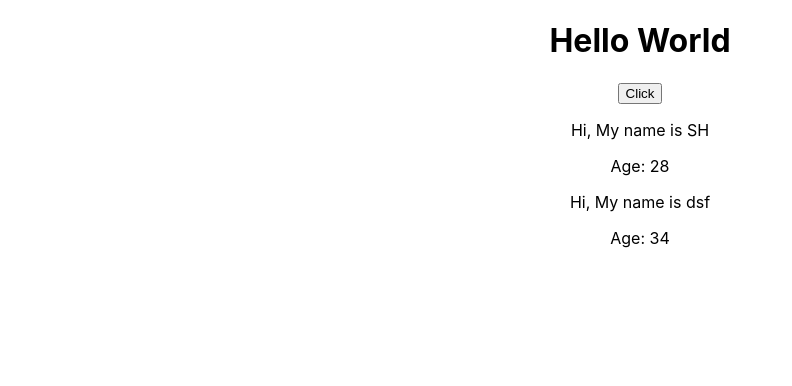
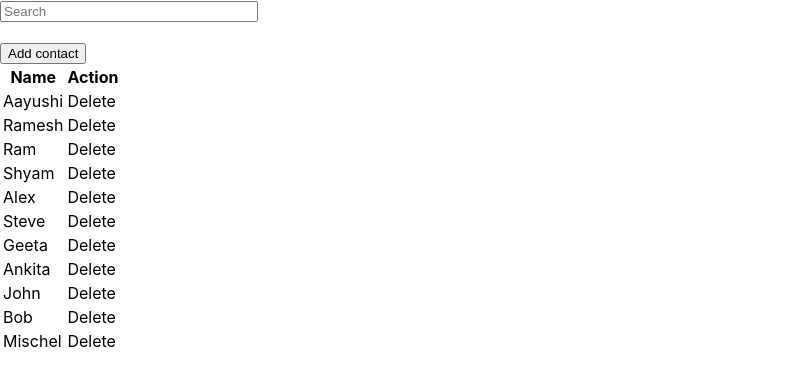
Before and after one commit to rohit12126/chapter247, a React (Create React App) app: page / in a window 1280 px wide. Shown: the top 386 px of the page, without its empty margins (0-792 px from the left). Built offline with nearby package versions, Linux system fonts and the light colour scheme.

Commit message:
Assignment done

```diff
--- a/src/Assignment/Assignment.js
+++ b/src/Assignment/Assignment.js
@@ -10,10 +10,18 @@ class Assignment extends Component{
         }
     }
     handelChange = (event) => {
-        this.setState({[event.target.name]:event.target.value})
+        let name = event.target.value;
+        console.log(name);
+        this.setState({name})
     }
-    handelDelete = () => {
-
+    handelDelete = (index) => {
+        console.log(index);
+        console.log("index");
+        let name = this.state.name;
+        name = name.split('');
+        name.splice(index, 1);
+        name = name.join('');
+        this.setState({name});
     }
     render(){
         return(
@@ -30,7 +38,7 @@ class Assignment extends Component{
                             nameLength = {this.state.name.length}
                         />
                         <CharComponent
-                            name = {this.state.name}
+                            name = {this.state.name.split('')}
                             handelDelete = {this.handelDelete}
                         />
                     </div>
--- a/src/Assignment/CharComponent.js
+++ b/src/Assignment/CharComponent.js
@@ -2,7 +2,9 @@ import React from 'react';
 import CharComponentCss from './CharComponent.module.css'
 
 const CharComponent = (props) => {
-    return <p className={CharComponentCss.text}>{props.name}</p>
+    return props.name.map((element, index) => {
+        return <p className={CharComponentCss.text} key = {index} onClick = {(e) => props.handelDelete(index)}>{element}</p>
+    })
 }
 
 export default CharComponent
--- a/src/Assignment/CharComponent.module.css
+++ b/src/Assignment/CharComponent.module.css
@@ -2,4 +2,5 @@
     display: inline;
     padding: 16px;
     border: 1px solid black;
+    cursor: pointer;
 }
--- /dev/null
+++ b/src/Component/AddEmployee/index.js
@@ -0,0 +1,23 @@
+import React from 'react';
+
+const AddEmployee = (props) => {
+    return <div>
+        <form onSubmit={(e) => props.handelSubmit}>
+            <div className="form-group">
+                <label>Name</label>
+                <input type="text" className="form-control" placeholder="Enter name" value={props.name} onChange={(e) => props.handleInputs} name="name" />
+            </div>
+            <div className="form-group">
+                <label>Designation</label>
+                <input type="text" className="form-control" placeholder="Enter designation" value={props.designation} onChange={props.handleInputs} name="designation" />
+            </div>
+            <div className="form-group">
+                <label>Age</label>
+                <input type="text" className="form-control" placeholder="Enter age" value={props.age} onChange={props.handleInputs} name="age" />
+            </div>
+            <button type="submit" className="btn btn-primary">Submit</button>
+        </form>
+    </div>
+}
+
+export default AddEmployee;
--- /dev/null
+++ b/src/Component/Dashboard/index.js
@@ -0,0 +1,28 @@
+import React,{Component} from 'react';
+
+class Dashboard extends Component{
+    render(){
+        const data = this.props.employee.map((element, index) => {
+            return <tr key = {index}>
+                   <td onClick = {(e) => this.props.handleClick(element)}>{element.name}</td>
+                   <td onClick = {(e) => this.props.handleDelete(index)}>Delete</td>
+                </tr>
+        })
+        return(
+            <div>
+                <button type="button" className="btn btn-primary" onClick={(e) => this.props.handleAdd(e)}>Add contact</button>
+                <table>
+                    <tr>
+                        <th>Name</th>
+                        <th>Action</th>
+                    </tr>
+                    <tbody>
+                        {data}
+                    </tbody>
+                </table>
+            </div>
+        )
+    }
+}
+
+export default Dashboard;
--- /dev/null
+++ b/src/Component/EmployeeDetail/index.js
@@ -0,0 +1,16 @@
+import React from 'react';
+
+const EmployeeDetail = (props) => {
+  return (
+    <div>
+      <br/>
+      <p onClick={props.handleBack}>Back</p>
+      <h2>Employee details</h2>
+      <p>Name: {props.employee.name}</p>
+      <p>Designation: {props.employee.designation}</p>
+      <p>Age: {props.employee.age}</p>
+    </div>
+  );
+}
+
+export default EmployeeDetail;
--- /dev/null
+++ b/src/Container/EmployeeList/index.js
@@ -0,0 +1,161 @@
+import React,{Component} from 'react';
+import Dashboard from './../../Component/Dashboard';
+import EmployeeDetail from './../../Component/EmployeeDetail';
+import AddEmployee from './../../Component/AddEmployee';
+
+class EmployeeList extends Component{
+    constructor(props   ){
+        super(props);
+        this.state = {
+            employee : [
+                {
+                    name: 'Aayushi',
+                    designation: 'Developer',
+                    age: 15
+                },{
+                    name: 'Ramesh',
+                    designation: 'Developer',
+                    age: 15
+                },{
+                    name: 'Ram',
+                    designation: 'Developer',
+                    age: 15
+                },{
+                    name: 'Shyam',
+                    designation: 'Developer',
+                    age: 15
+                },{
+                    name: 'Alex',
+                    designation: 'Developer',
+                    age: 15
+                },{
+                    name: 'Steve',
+                    designation: 'Developer',
+                    age: 15
+                },{
+                    name: 'Geeta',
+                    designation: 'Developer',
+                    age: 15
+                },{
+                    name: 'Ankita',
+                    designation: 'Developer',
+                    age: 15
+                },{
+                    name: 'John',
+                    designation: 'Developer',
+                    age: 15
+                },{
+                    name: 'Bob',
+                    designation: 'Developer',
+                    age: 15
+                },{
+                    name: 'Mischel',
+                    designation: 'Developer',
+                    age: 15
+                },
+            ],
+            name: '',
+            designation: '',
+            age: '',
+            showDetails:false,
+            employeeData:'',
+            showList:true,
+            addContactForm:false,
+            search:''
+        }
+    }
+    handleDelete = (index) => {
+        let employeeList = [...this.state.employee];
+        employeeList.splice(index, 1);
+        this.setState({ employee: employeeList });
+    }
+    handleClick(element){
+        this.setState({
+            showDetails:true,
+            employeeData:element,
+            showList:false
+        })
+    }
+    handleBack = () => {
+        this.setState({
+            showDetails:false,
+            employeeData:'',
+            showList:true,
+            addContactForm:false
+        })
+    }
+    handleAdd = () => {
+        this.setState({
+          addContactForm: true,
+          showDetails:false,
+          showList:false
+        });
+    }
+    handleInputs = (e) => {
+        this.setState({
+             [e.target.name]: e.target.value,
+        });
+    }
+    handleSearch = (e) => {
+        let result = [...this.state.employee];
+        result = result.filter(function (item) {
+          return (item.name.toLowerCase().search(e.target.value.toLowerCase()) !== -1);
+        });
+        this.setState({
+          [e.target.name]: e.target.value,
+          employee: result
+        });
+    }
+    handelSubmit = (e) => {
+        e.preventDefault();
+        console.log('handleAdd')
+        const {name, designation, age } = this.state
+        let newList = [...this.state.contactList];
+        newList.push({
+            name,
+            designation,
+            age
+        });
+        this.setState({
+            employee: newList,
+            addContactForm: false,
+            showList:true,
+            name: '',
+            designation: '',
+            age: '',
+            search: '',
+        });
+    }
+    render(){
+        return(
+            <div>
+                <input type="text" placeholder="Search" name="search" className="form-control" style={{width: '250px', margin: '0 auto', marginBottom: '20px'}} aria-describedby="search" value={this.state.search} onChange={this.handleSearch} />
+                {
+                    this.state.showList ?
+                        <Dashboard
+                            employee={this.state.employee}
+                            handleClick={this.handleClick.bind(this)}
+                            handleDelete={this.handleDelete.bind(this)}
+                            handleAdd={this.handleAdd}
+                        />
+                    : ('')
+                }
+                {
+                    this.state.showDetails ?
+                        <EmployeeDetail employee={this.state.employeeData} handleBack={this.handleBack}/>
+                    : ''
+                }
+                {
+                    this.state.addContactForm ?
+                        <AddEmployee
+                            handleInputs = {this.handleInputs}
+                            handelSubmit = {this.handelSubmit}
+                        />
+                    : ''
+                }
+            </div>
+        )
+    }
+}
+
+export default EmployeeList;
--- a/src/index.js
+++ b/src/index.js
@@ -2,9 +2,11 @@ import React from 'react';
 import ReactDOM from 'react-dom';
 import './index.css';
 import App from './App';
+import Assignment from './Assignment/Assignment';
+import EmployeeList from './Container/EmployeeList';
 import * as serviceWorker from './serviceWorker';
 
-ReactDOM.render(<App />, document.getElementById('root'));
+ReactDOM.render(<EmployeeList />, document.getElementById('root'));
 
 // If you want your app to work offline and load faster, you can change
 // unregister() to register() below. Note this comes with some pitfalls.
```
Also changed, not shown: src/Container/EmployeeList/Detail.js (added, +12 -0 lines).
